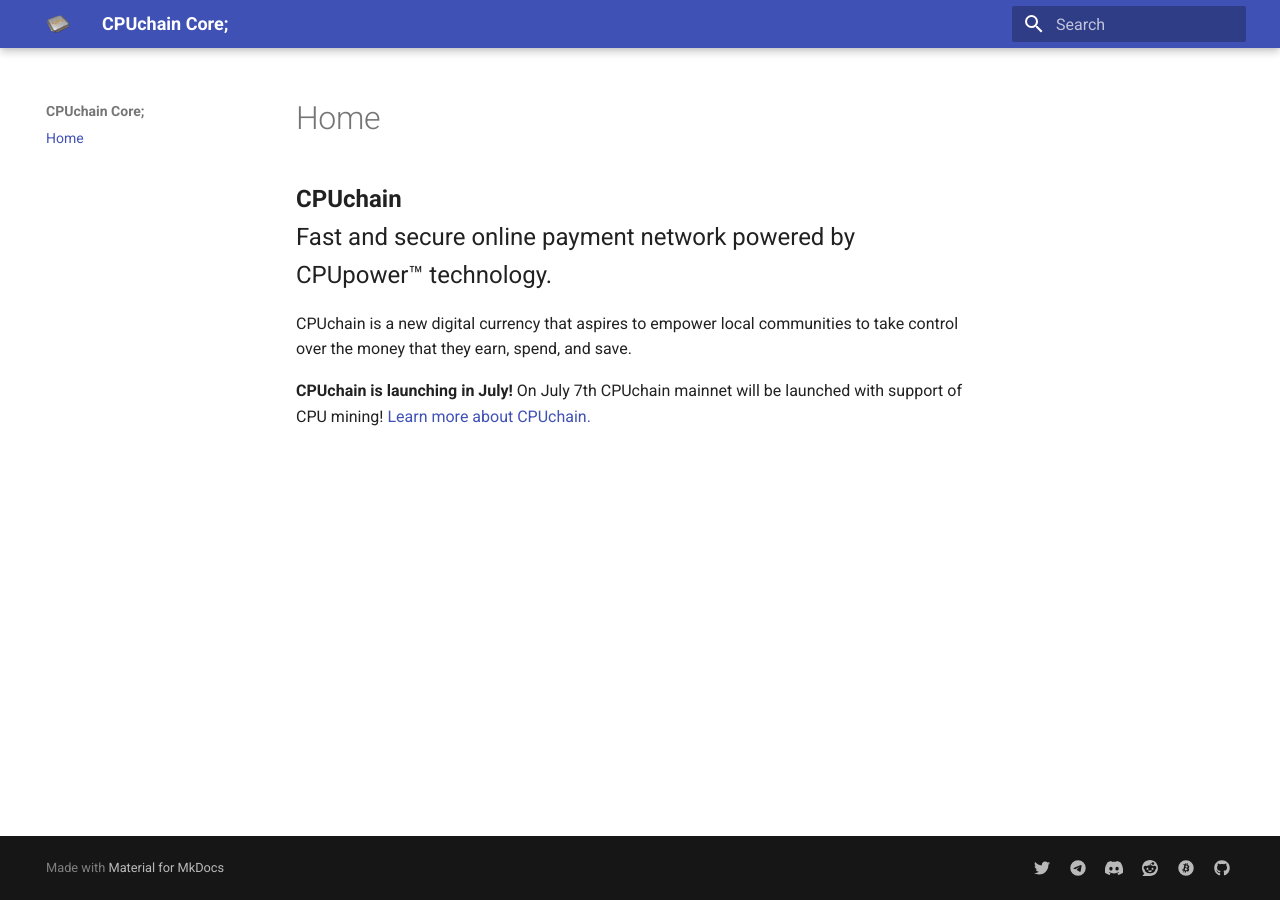
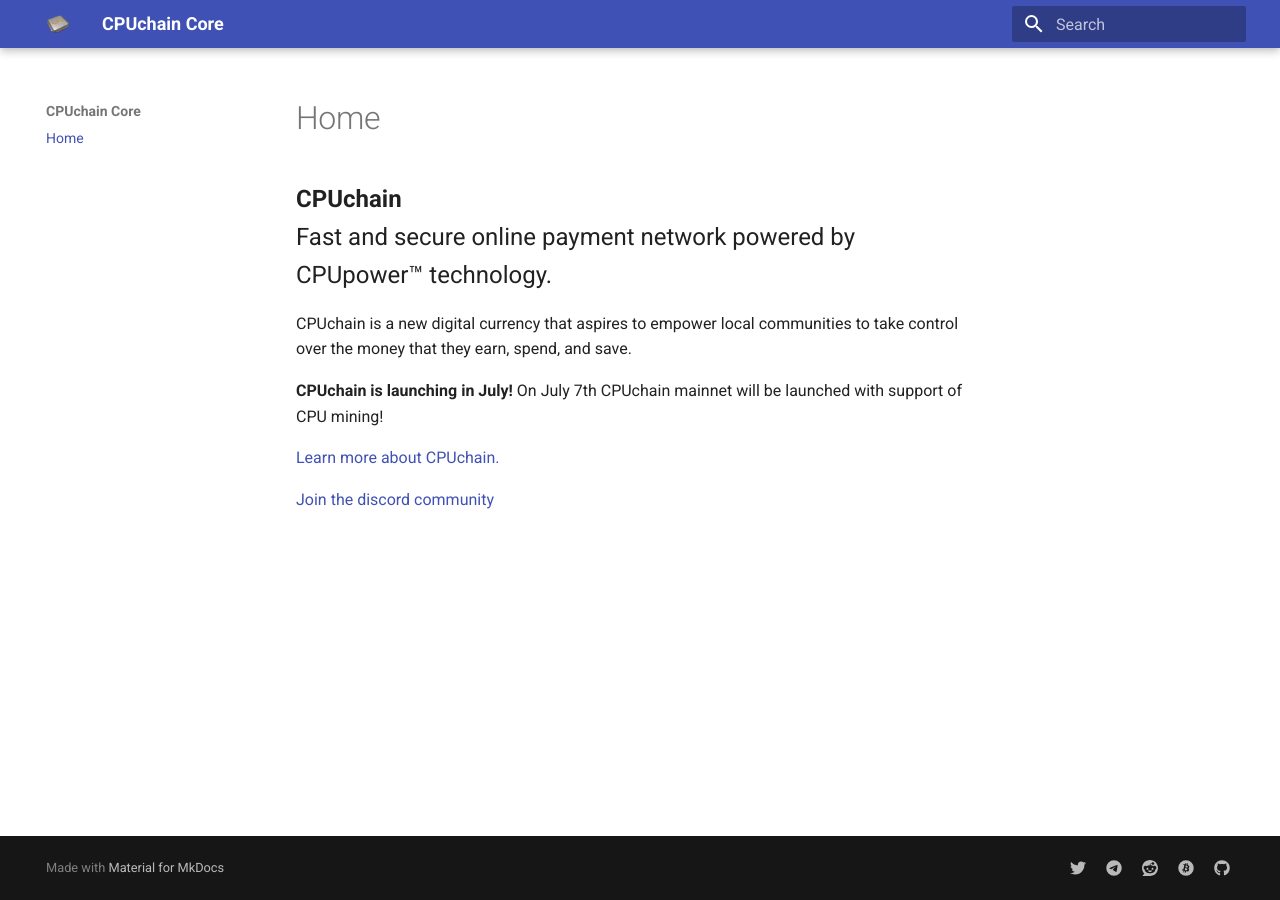
Before and after one commit to randomBox1234/cpuchain.org, an MkDocs documentation site: the page built from docs/index.md, in a window 1280 px wide. Built offline with MkDocs 1.6.1 and Material for MkDocs 9.7.7, drawn with Linux system fonts in a browser that asks for light colours.

Commit message:
Update homepage

```diff
--- a/docs/index.md
+++ b/docs/index.md
@@ -8,4 +8,7 @@ Fast and secure online payment network powered by CPUpower™ technology.<br/>
 CPUchain is a new digital currency that aspires to empower local communities to take control over the money that they earn, spend, and save.
 
 **CPUchain is launching in July!** On July 7th CPUchain mainnet will be launched with support of CPU mining!
-[Learn more about CPUchain.](/cpuchain)
+
+[Learn more about CPUchain.](/about)
+
+[Join the discord community](https://discord.io/cpuchain)
--- a/mkdocs.yml
+++ b/mkdocs.yml
@@ -1,4 +1,4 @@
-site_name: CPUchain Core;
+site_name: CPUchain Core
 
 theme:
   name: 'material'
@@ -14,8 +14,6 @@ extra:
       link: 'https://twitter.com/cpuchain'
     - type: 'telegram'
       link: 'https://t.me/cpuchaincore'
-    - type: 'discord'
-      link: 'https://discord.io/cpuchain'
     - type: 'reddit'
       link: 'https://reddit.com/u/cpuchain'
     - type: 'bitcoin'
```
